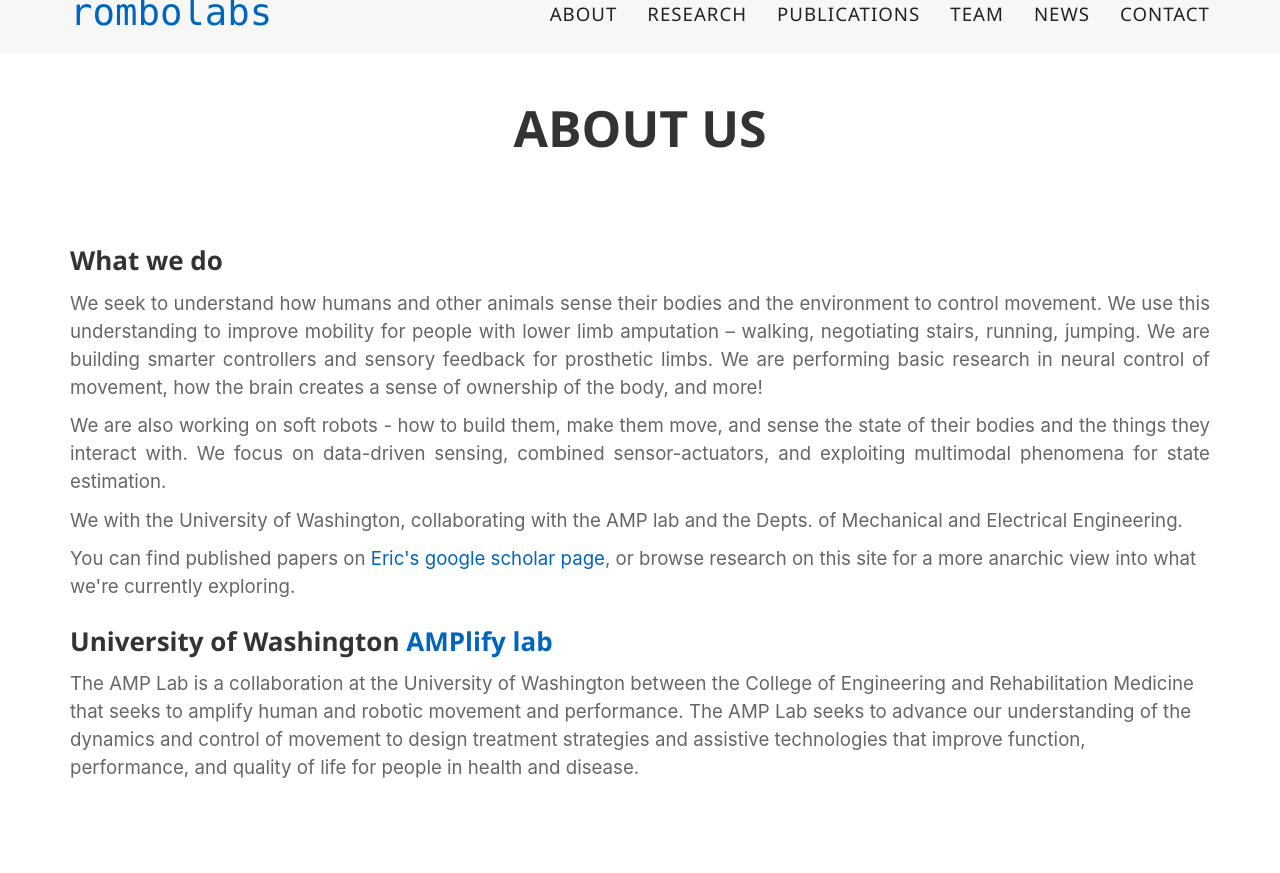
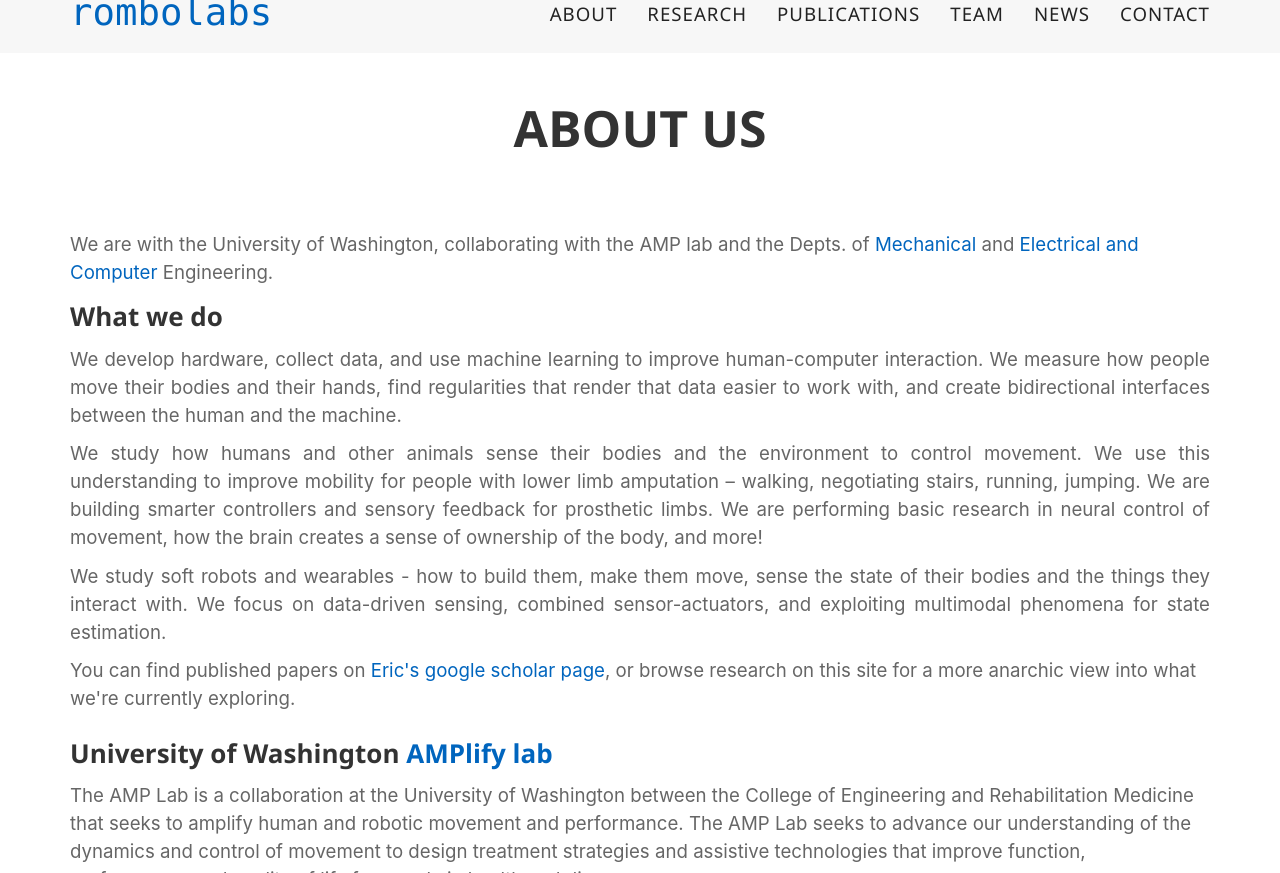
Before and after one commit to RomboLabs/rombolabs.github.io, a Jekyll site: the page built from index.html, in a window 1280 px wide and 900 px high, scrolled down 1268 px, cut to the strip 27-900 px from the top of the window. Built offline with Jekyll 4.4.1, drawn with Linux system fonts in a browser that asks for light colours; some web fonts are replaced.

Commit message:
Added HCI blurb, fixed some wording, affiliation

```diff
--- a/_includes/about.html
+++ b/_includes/about.html
@@ -8,10 +8,12 @@
             </div>
             <div class="row">
                 <div class="col-md-12">
+                    <p class="text-muted">We are with the University of Washington, collaborating with the AMP lab and the Depts. of <a href="https://www.me.washington.edu">Mechanical</a> and <a href="https://www.ece.uw.edu/">Electrical and Computer</a> Engineering.</p>
                     <h3 class="service-heading">What we do</h3>
-                    <p class="text-muted text-justified">We seek to understand how humans and other animals sense their bodies and the environment to control movement. We use this understanding to improve mobility for people with lower limb amputation – walking, negotiating stairs, running, jumping. We are building smarter controllers and sensory feedback for prosthetic limbs. We are performing basic research in neural control of movement, how the brain creates a sense of ownership of the body, and more!</p>
-                    <p class="text-muted text-justified">We are also working on soft robots - how to build them, make them move, and sense the state of their bodies and the things they interact with. We focus on data-driven sensing, combined sensor-actuators, and exploiting multimodal phenomena for state estimation. </p>
-                    <p class="text-muted">We with the University of Washington, collaborating with the AMP lab and the Depts. of Mechanical and Electrical Engineering.</p>
+                    <p class="text-muted text-justified">We develop hardware, collect data, and use machine learning to improve human-computer interaction. We measure how people move their bodies and their hands, find regularities that render that data easier to work with, and create bidirectional interfaces between the human and the machine.</p>
+                    <p class="text-muted text-justified">We study how humans and other animals sense their bodies and the environment to control movement. We use this understanding to improve mobility for people with lower limb amputation – walking, negotiating stairs, running, jumping. We are building smarter controllers and sensory feedback for prosthetic limbs. We are performing basic research in neural control of movement, how the brain creates a sense of ownership of the body, and more!</p>
+                    <p class="text-muted text-justified">We study soft robots and wearables - how to build them, make them move, sense the state of their bodies and the things they interact with. We focus on data-driven sensing, combined sensor-actuators, and exploiting multimodal phenomena for state estimation. </p>
+
                     <p class="text-muted">You can find published papers on <a href="https://scholar.google.com/citations?user=hZNUZkgAAAAJ&hl=en">Eric's google scholar page</a>, or browse research on this site for a more anarchic view into what we're currently exploring.</p>
                 </div>
             </div>
```
